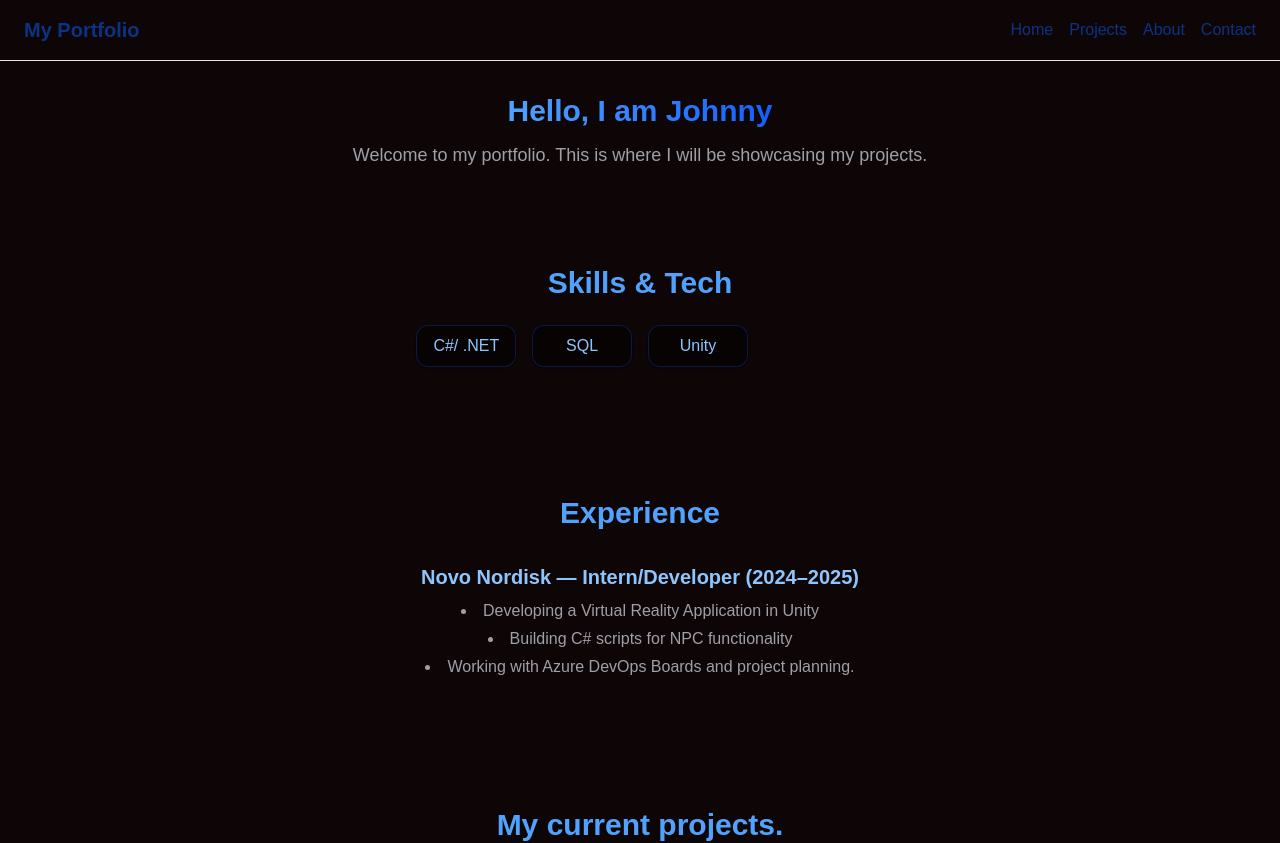
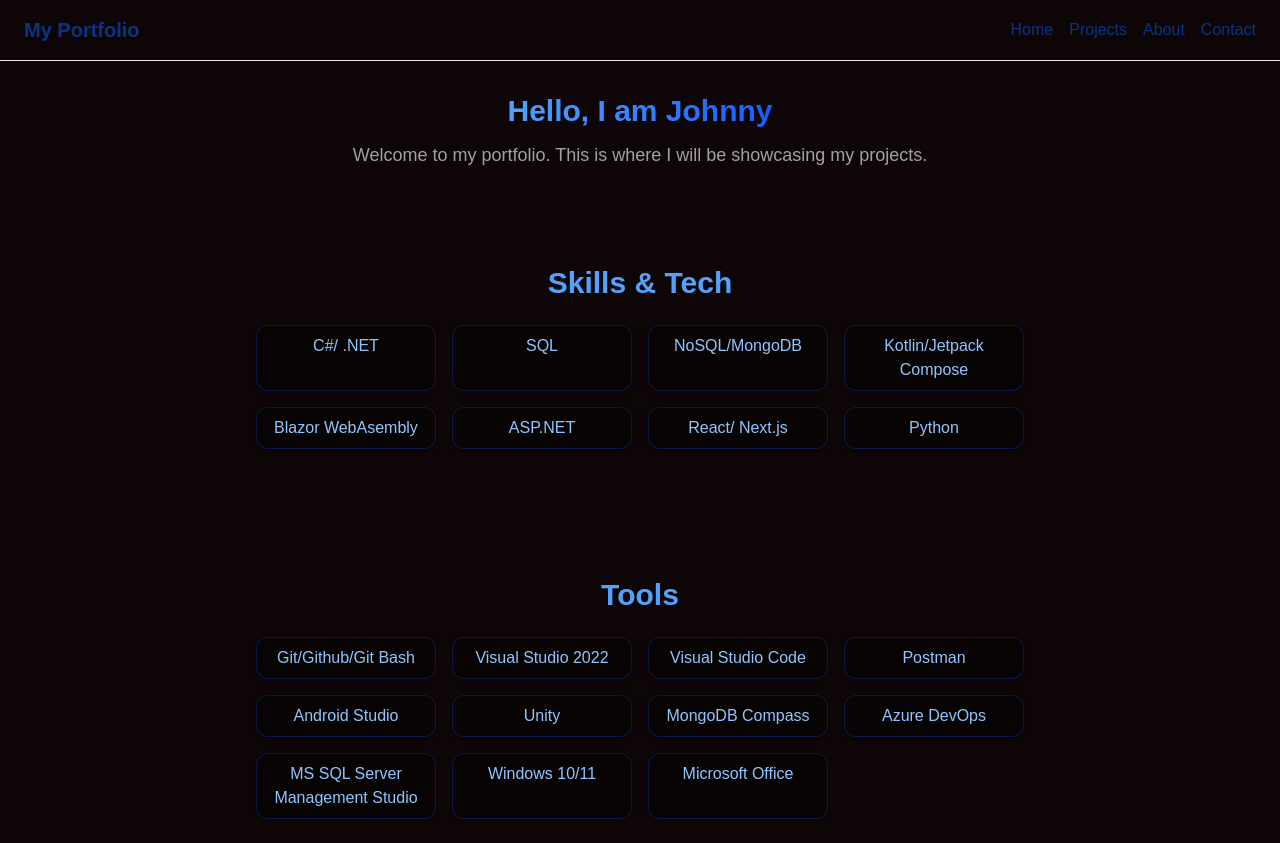
Before and after one commit to JohnnyNguyen97/CV, a Next.js app: page / in a window 1280 px wide. Shown: the top 843 px of the page. Built offline with nearby package versions, Linux system fonts and the light colour scheme.

Commit message:
Added Tools and some changes

```diff
--- a/app/page.tsx
+++ b/app/page.tsx
@@ -2,6 +2,7 @@ import Hero from "@/components/sections/Hero";
 import ProjectCard from "@/components/ProjectCard";
 import Skills from "@/components/sections/Skills";
 import Experience from "@/components/sections/Experience";
+import Tools from "@/components/sections/Tools";
 
 export default function Home() {
   return (
@@ -9,8 +10,8 @@ export default function Home() {
       <Hero />
 
       <Skills />
+      <Tools />
       <Experience />
-
       <section className="px-8 py-16">
         <h2 className="text-3xl font-semibold mb-8 items-center text-center text-blue-400">
           My current projects.
--- a/components/sections/Skills.tsx
+++ b/components/sections/Skills.tsx
@@ -1,5 +1,14 @@
 export default function Skills() {
-  const skills = ["C#/ .NET", "SQL", "Unity"];
+  const skills = [
+    "C#/ .NET",
+    "SQL",
+    "NoSQL/MongoDB",
+    "Kotlin/Jetpack Compose",
+    "Blazor WebAsembly",
+    "ASP.NET",
+    "React/ Next.js",
+    "Python",
+  ];
 
   return (
     <section className="px-8 py-16 flex flex-col items-center text-center gap-6">
--- /dev/null
+++ b/components/sections/Tools.tsx
@@ -0,0 +1,32 @@
+export default function Tools() {
+  const tools = [
+    "Git/Github/Git Bash",
+    "Visual Studio 2022",
+    "Visual Studio Code",
+    "Postman",
+    "Android Studio",
+    "Unity",
+    "MongoDB Compass",
+    "Azure DevOps",
+    "MS SQL Server Management Studio",
+    "Windows 10/11",
+    "Microsoft Office",
+  ];
+
+  return (
+    <section className="px-8 py-16 flex flex-col items-center text-center gap-6">
+      <h2 className="text-3xl font-semibold text-blue-400">Tools</h2>
+
+      <div className="grid grid-cols-2 sm:grid-cols-3 md:grid-cols-4 gap-4 max-w-3xl">
+        {tools.map((tool) => (
+          <div
+            key={tool}
+            className="px-4 py-2 rounded-xl bg-black/40 text-blue-300 border border-blue-700/30 shadow-sm"
+          >
+            {tool}
+          </div>
+        ))}
+      </div>
+    </section>
+  );
+}
```
